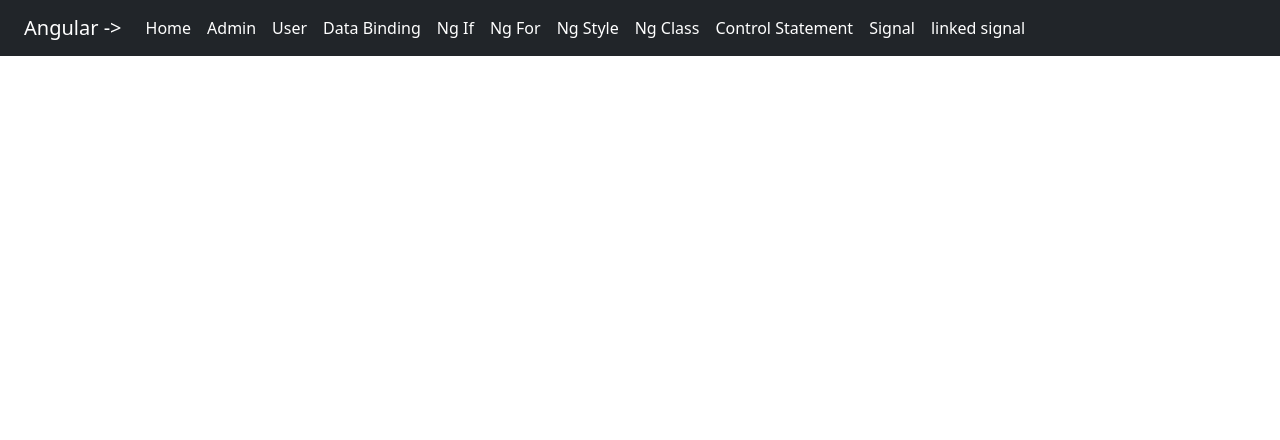
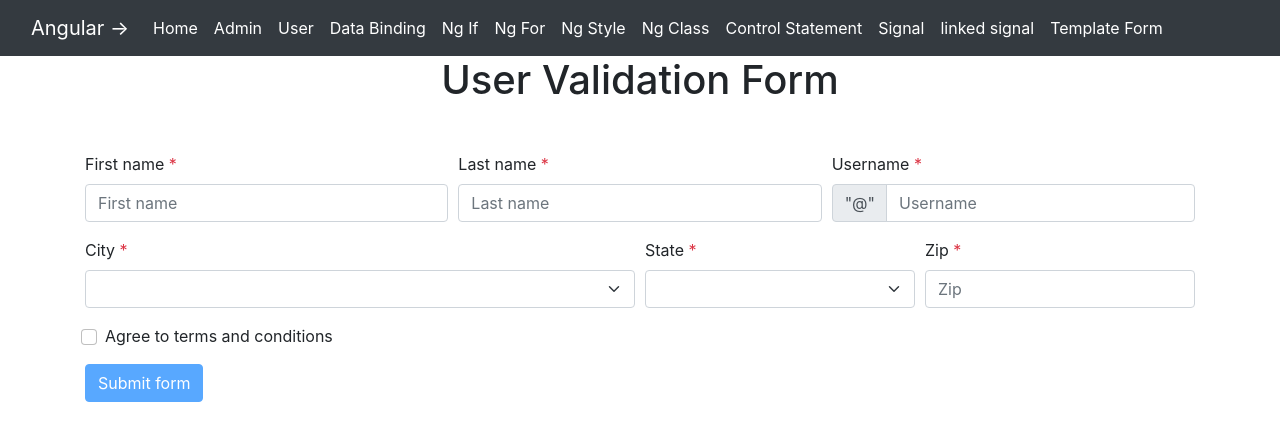
Before and after one commit to Sourav8184/Angular, an Angular app: page /template in a window 1280 px wide. Before the commit this address led to /. Shown: the top 440 px of the page. Built offline with nearby package versions, Linux system fonts and the light colour scheme.

Commit message:
Template Form and Validation In Angular

```diff
--- a/src/app/app.routes.ts
+++ b/src/app/app.routes.ts
@@ -10,6 +10,7 @@ import { NgForComponent } from './components/ngFor/ngFor.component';
 import { ControlStatementComponent } from './components/controlStatement/controlStatement.component';
 import { SignalComponent } from './components/signal/signal.component';
 import { LinkedComponent } from './components/linked/linked.component';
+import { TemplateComponent } from './components/template/template.component';
 
 export const routes: Routes = [
   { path: '', redirectTo: 'home', pathMatch: 'full' },
@@ -24,4 +25,5 @@ export const routes: Routes = [
   { path: 'control-flow', component: ControlStatementComponent },
   { path: 'signal', component: SignalComponent },
   { path: 'linked', component: LinkedComponent },
+  { path: 'template', component: TemplateComponent },
 ];
--- a/src/app/components/navbar/navbar.component.html
+++ b/src/app/components/navbar/navbar.component.html
@@ -63,6 +63,9 @@
             <li class="nav-item">
               <a class="nav-link active" routerLink="linked">linked signal</a>
             </li>
+            <li class="nav-item">
+              <a class="nav-link active" routerLink="template">Template Form</a>
+            </li>
           </ul>
         </div>
       </div>
--- /dev/null
+++ b/src/app/components/template/template.component.html
@@ -0,0 +1,161 @@
+<!DOCTYPE html>
+<html lang="en">
+  <head>
+    <meta charset="UTF-8" />
+    <meta name="viewport" content="width=device-width, initial-scale=1.0" />
+    <title>Bootstrap Form Validation</title>
+    <link
+      rel="stylesheet"
+      href="https://maxcdn.bootstrapcdn.com/bootstrap/4.5.2/css/bootstrap.min.css"
+    />
+  </head>
+  <body>
+    <h1 class="text-center">User Validation Form</h1>
+    <!-- If ngModel is used within a form tag, either the name attribute must be set or the form
+    control must be defined as 'standalone' in ngModelOptions. ([ngModelOptions]="{ standalone: true }" or name="firstName")-->
+    <div class="container mt-5">
+      <form #Form="ngForm" class="needs-validation" novalidate>
+        <div class="form-row">
+          <div class="col-md-4 mb-3">
+            <label>First name <span class="text-danger">*</span></label>
+            <input
+              type="text"
+              class="form-control"
+              name="firstName"
+              placeholder="First name"
+              #firstName="ngModel"
+              [(ngModel)]="userDetails.firstName"
+              required
+            />
+            <div class="text-danger">
+              @if (firstName.errors?.['required'] && firstName.touched) {
+              <span>This is Required</span>
+              }
+            </div>
+          </div>
+
+          <div class="col-md-4 mb-3">
+            <label>Last name <span class="text-danger">*</span></label>
+            <input
+              type="text"
+              class="form-control"
+              name="lastName"
+              placeholder="Last name"
+              #lastName="ngModel"
+              [(ngModel)]="userDetails.lastName"
+              minlength="4"
+              required
+            />
+            <div class="text-danger">
+              <span *ngIf="lastName.errors?.['required'] && lastName.touched">
+                This is Required
+              </span>
+              <span *ngIf="lastName.errors?.['minlength'] && lastName.touched">
+                Minimum length is 4
+              </span>
+            </div>
+          </div>
+
+          <div class="col-md-4 mb-3">
+            <label>Username <span class="text-danger">*</span></label>
+            <div class="input-group">
+              <div class="input-group-prepend">
+                <span class="input-group-text" id="inputGroupPrepend"
+                  >"&#64;"</span
+                >
+              </div>
+              <input
+                type="text"
+                class="form-control"
+                placeholder="Username"
+                #userName="ngModel"
+                [(ngModel)]="userDetails.userName"
+                name="userName"
+                required
+                pattern="^[a-zA-Z0-9._-]{3,15}$"
+                minlength="3"
+              />
+            </div>
+            <div class="text-danger">
+              <span *ngIf="userName.errors?.['required'] && userName.touched">
+                Username must be 3-15 characters and can only contain letters,
+                numbers, dots, underscores, and hyphens.</span
+              >
+              <span *ngIf="userName.errors?.['minlength'] && userName.touched">
+                Minimum length is 3
+              </span>
+            </div>
+          </div>
+        </div>
+
+        <div class="form-row">
+          <div class="col-md-6 mb-3">
+            <label>City <span class="text-danger">*</span></label>
+            <select
+              class="form-select"
+              placeholder="city"
+              #city="ngModel"
+              [(ngModel)]="userDetails.city"
+              name="city"
+            >
+              <option value="Saharanpur">Saharanpur</option>
+              <option value="Ludhiana">Ludhiana</option>
+              <option value="Kurukshetra">Kurukshetra</option>
+            </select>
+          </div>
+
+          <div class="col-md-3 mb-3">
+            <label>State <span class="text-danger">*</span></label>
+            <select
+              class="form-select"
+              placeholder="State"
+              #state="ngModel"
+              [(ngModel)]="userDetails.state"
+              name="state"
+            >
+              <option value="Haryana">Haryana</option>
+              <option value="Uttar Pradesh">Uttar Pradesh</option>
+              <option value="Punjab">Punjab</option>
+            </select>
+          </div>
+
+          <div class="col-md-3 mb-3">
+            <label>Zip <span class="text-danger">*</span></label>
+            <input
+              type="text"
+              class="form-control"
+              placeholder="Zip"
+              #zipCode="ngModel"
+              [(ngModel)]="userDetails.zipCode"
+              name="zipCode"
+            />
+          </div>
+        </div>
+
+        <div class="form-group">
+          <div class="form-check">
+            <input
+              class="form-check-input"
+              type="checkbox"
+              #isTermAgree="ngModel"
+              [(ngModel)]="userDetails.isTermAgree"
+              name="isTermAgree"
+            />
+            <label class="form-check-label">
+              Agree to terms and conditions
+            </label>
+          </div>
+        </div>
+
+        <button
+          class="btn btn-primary"
+          [disabled]="Form.invalid"
+          type="submit"
+          (click)="onSave()"
+        >
+          Submit form
+        </button>
+      </form>
+    </div>
+  </body>
+</html>
--- /dev/null
+++ b/src/app/components/template/template.component.ts
@@ -0,0 +1,26 @@
+import { NgIf } from '@angular/common';
+import { Component } from '@angular/core';
+import { FormsModule, NgModel } from '@angular/forms';
+
+@Component({
+  selector: 'app-template',
+  imports: [FormsModule, NgIf],
+  templateUrl: './template.component.html',
+  styleUrls: ['./template.component.css'],
+})
+export class TemplateComponent {
+  userDetails: any = {
+    firstName: '',
+    lastName: '',
+    userName: '',
+    city: '',
+    state: '',
+    zipCode: '',
+    isTermAgree: false,
+  };
+
+  onSave() {
+    const formData = this.userDetails;
+    console.log(formData);
+  }
+}
```
Also changed, not shown: src/app/components/template/template.component.css (added), 1 other file (tests, documents, lock files or other folders).
